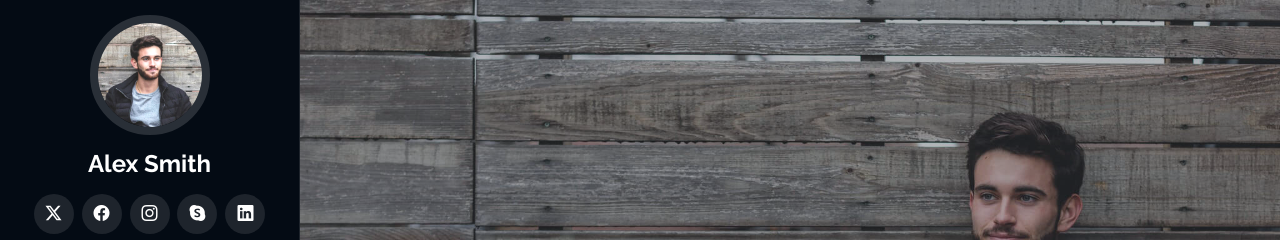
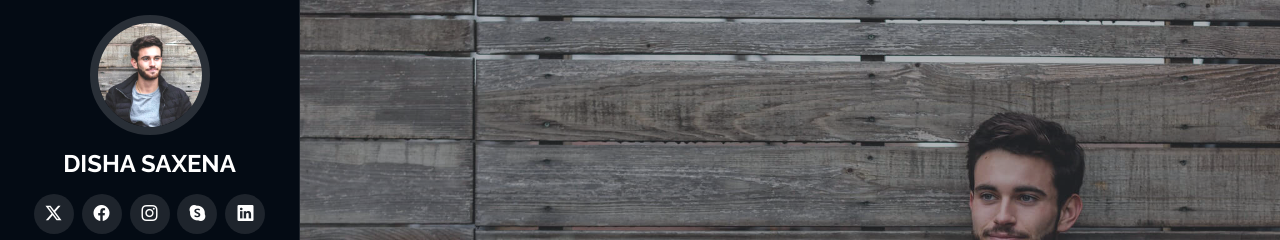
Before and after one commit to Disha-Saxenaa/Disha-Saxena.github.io, a plain HTML site: page index.html in a window 1280 px wide. Shown: the top 240 px of the page. Drawn offline with Linux system fonts and the light colour scheme.

Commit message:
first edit

```diff
--- a/index.html
+++ b/index.html
@@ -48,7 +48,7 @@
     <a href="index.html" class="logo d-flex align-items-center justify-content-center">
       <!-- Uncomment the line below if you also wish to use an image logo -->
       <!-- <img src="assets/img/logo.png" alt=""> -->
-      <h1 class="sitename">Alex Smith</h1>
+      <h1 class="sitename">DISHA SAXENA</h1>
     </a>
 
     <div class="social-links text-center">
```
